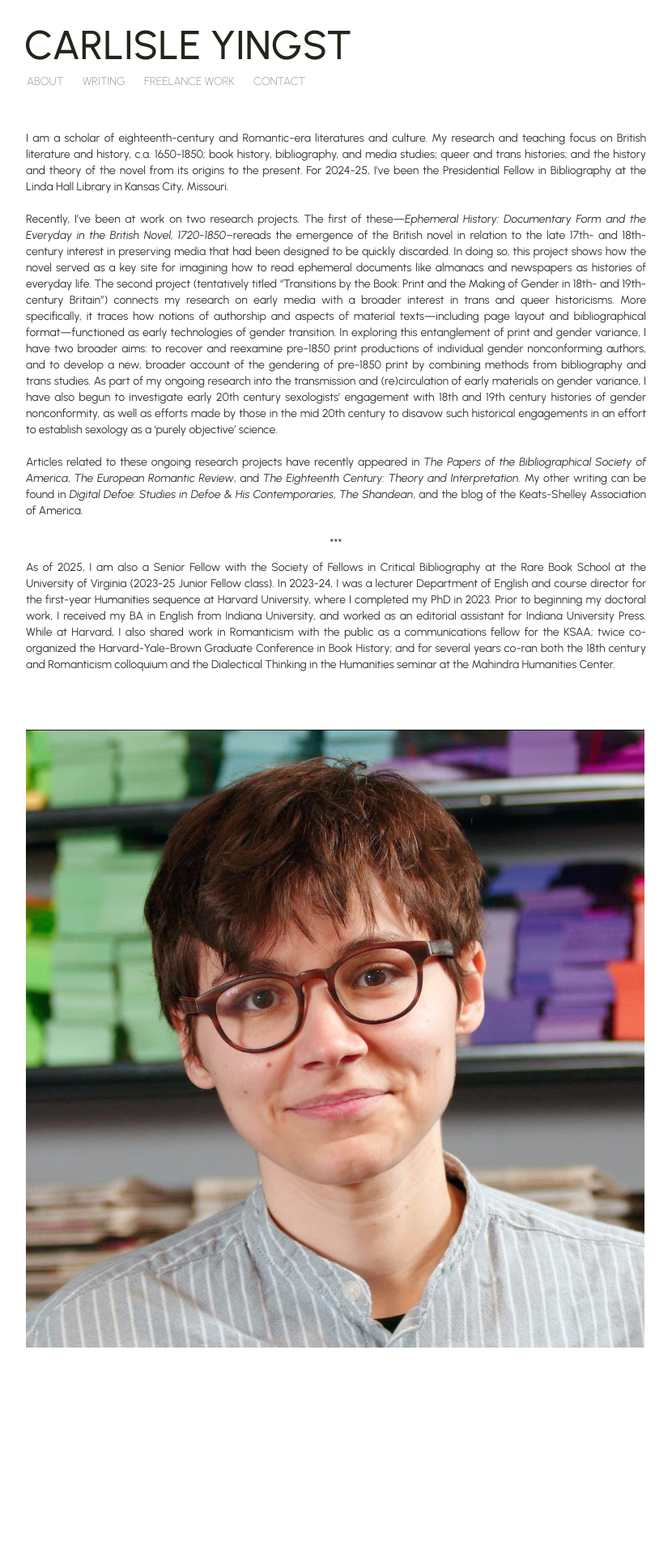
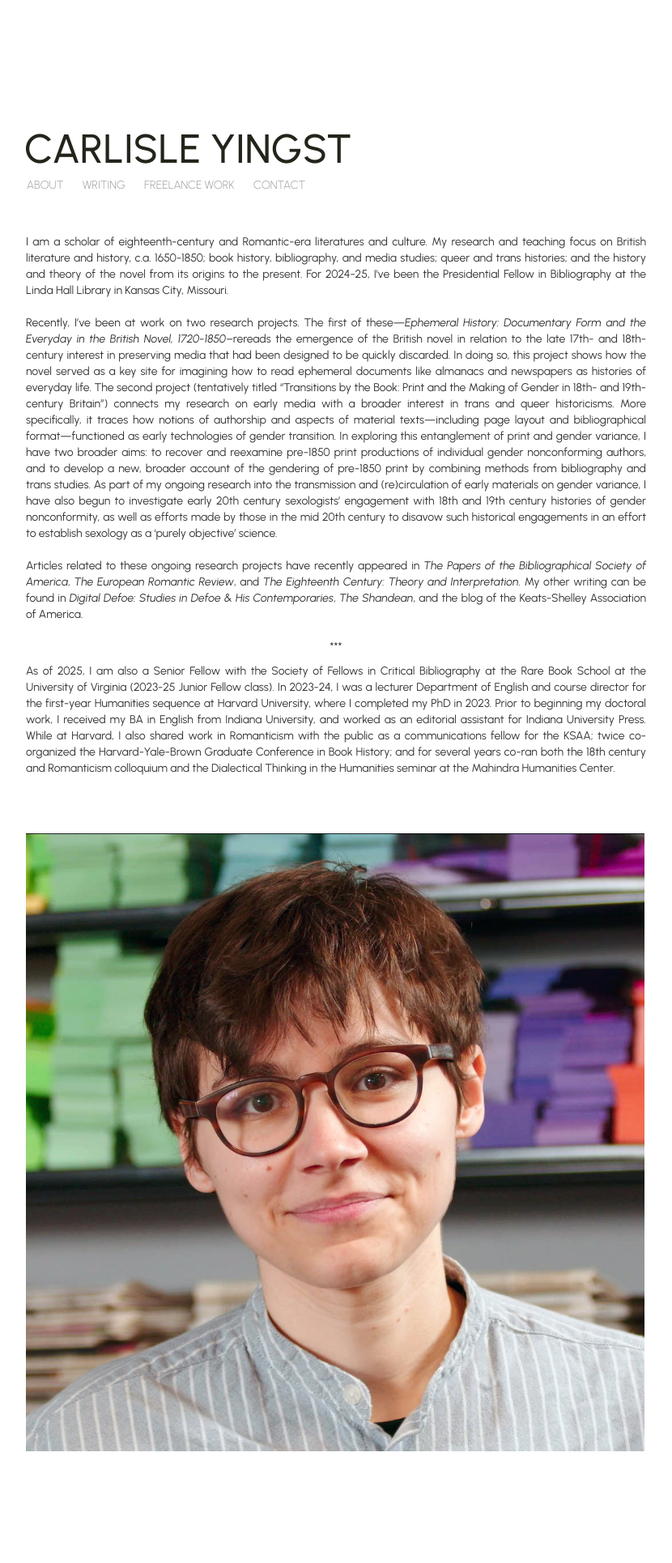
Before and after one commit to ceyingst/ceyingstwebsite, a Jekyll site: the page built from index.html, in a window 1280 px wide. Shown: the whole page at 81% size, without its empty margins (226-1056 px from the left). Built offline with Jekyll 4.4.1, drawn with Linux system fonts in a browser that asks for light colours; nearby versions of some CDN libraries; some web fonts are replaced; before the commit the page ends 1674 px from its top, so only the background shows below that.

Commit message:
Update ceyingst.css

```diff
--- a/css/ceyingst.css
+++ b/css/ceyingst.css
@@ -20,6 +20,8 @@ body {
   -webkit-font-smoothing: antialiased;
   padding-left: 20vw;
   padding-right: 20vw;
+	padding-top: 10vw;
+	padding-bottom: 10vw;
 
 }
 
```
